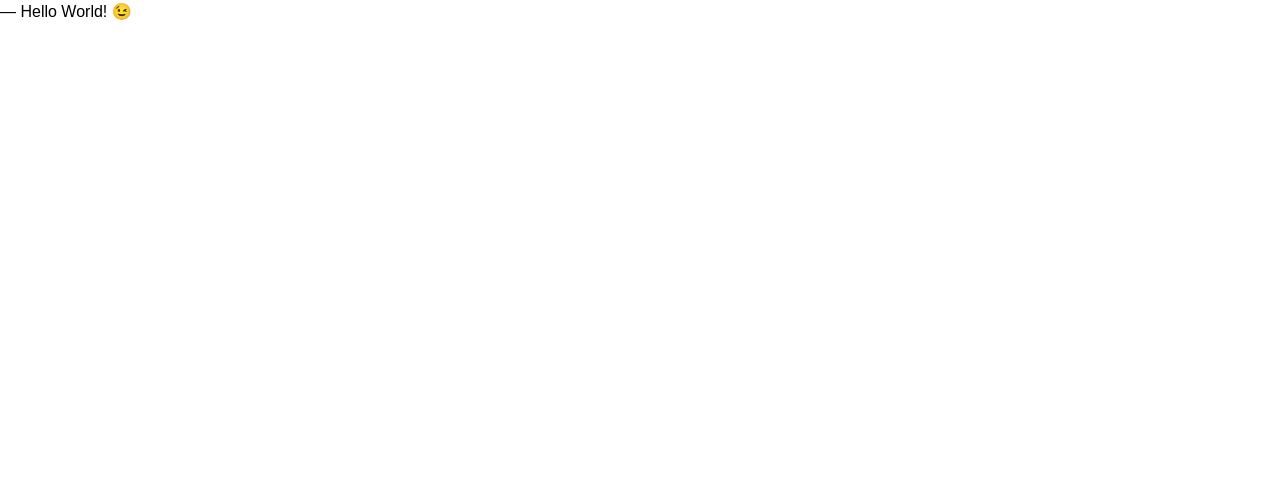
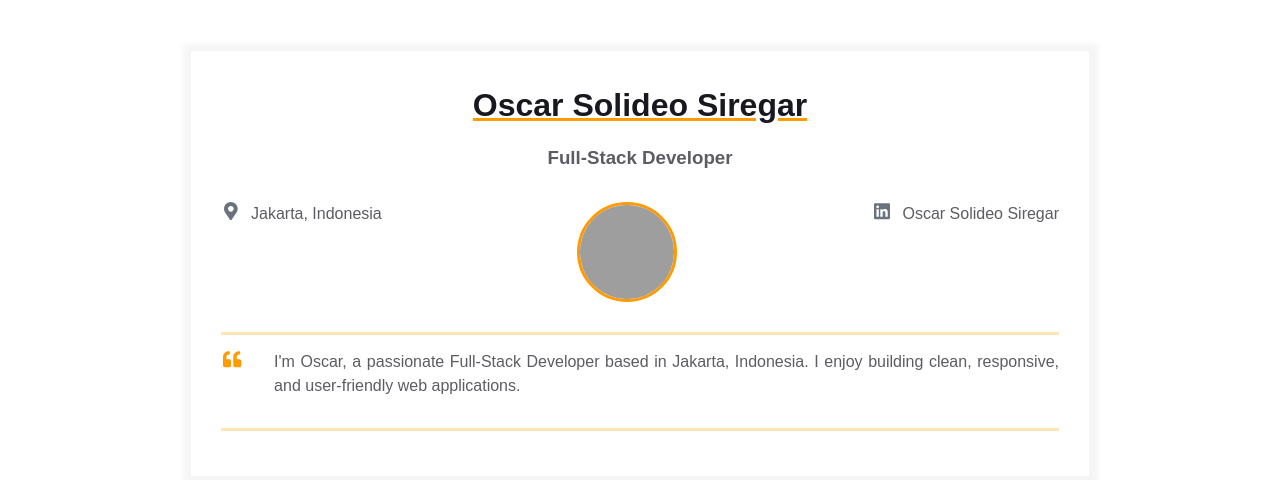
Before and after one commit to oscarsiregar/homepage, a plain HTML site: page index.html in a window 1280 px wide. Drawn offline with Linux system fonts and the light colour scheme; grey boxes are pictures that could not be loaded.

Commit message:
Added primary content: header, contact info, avatar, and intro

```diff
--- a/index.html
+++ b/index.html
@@ -7,6 +7,98 @@
     <link rel="stylesheet" href="styles.css" />
   </head>
   <body>
-    ― Hello World! &#x1F609;
+    <main>
+      <div class="resume">
+        <div class="container">
+          <div class="resume__block">
+            <h1 class="contact-info__header">Oscar Solideo Siregar</h1>
+            <h3 class="contact-info__sub-header">Full-Stack Developer</h3>
+
+            <div class="contact_info_container fh">
+              <div class="contact-info__block">
+                <a href="" rel="author" class="contact-info__item">
+                  <div class="contact-info__item-icon-wrapper">
+                    <svg
+                      class="contact-info__item-icon"
+                      xmlns="http://www.w3.org/2000/svg"
+                      viewBox="0 0 384 512"
+                    >
+                      <path
+                        d="M172.268 501.67C26.97 291.031 0 269.413 0 192 0 85.961 85.961 0
+        192 0s192 85.961 192 192c0 77.413-26.97 99.031-172.268 309.67-9.535
+        13.774-29.93 13.773-39.464 0zM192 272c44.183 0 80-35.817
+        80-80s-35.817-80-80-80-80 35.817-80 80 35.817 80 80 80z"
+                      ></path>
+                    </svg>
+                  </div>
+                  <span>Jakarta, Indonesia</span>
+                </a>
+              </div>
+
+              <div class="contact-info__block contact-info__block--center">
+                <img
+                  class="contact-info__avatar"
+                  src="assets/avatar.png"
+                  alt="Avatar"
+                />
+              </div>
+
+              <div class="contact-info__block">
+                <a
+                  href="https://www.linkedin.com/in/oscar-solideo-siregar/"
+                  rel="author"
+                  class="contact-info__item"
+                >
+                  <div class="contact-info__item-icon-wrapper">
+                    <svg
+                      class="contact-info__item-icon"
+                      xmlns="http://www.w3.org/2000/svg"
+                      viewBox="0 0 448 512"
+                    >
+                      <path
+                        d="M416 32H31.9C14.3 32 0 46.5 0 64.3v383.4C0 465.5 14.3 480 31.9
+        480H416c17.6 0 32-14.5 32-32.3V64.3c0-17.8-14.4-32.3-32-32.3zM135.4
+        416H69V202.2h66.5V416zm-33.2-243c-21.3 0-38.5-17.3-38.5-38.5S80.9
+        96 102.2 96c21.2 0 38.5 17.3 38.5 38.5 0 21.3-17.2 38.5-38.5
+        38.5zm282.1 243h-66.4V312c0-24.8-.5-56.7-34.5-56.7-34.6 0-39.9
+        27-39.9 54.9V416h-66.4V202.2h63.7v29.2h.9c8.9-16.8 30.6-34.5
+        62.9-34.5 67.2 0 79.7 44.3 79.7 101.9V416z"
+                      ></path>
+                    </svg>
+                  </div>
+                  <span>Oscar Solideo Siregar</span>
+                </a>
+              </div>
+            </div>
+          </div>
+        </div>
+
+        <div class="container">
+          <div class="resume__block">
+            <div class="intro">
+              <div class="intro__icon-wrapper">
+                <svg
+                  class="intro__icon"
+                  xmlns="http://www.w3.org/2000/svg"
+                  viewBox="0 0 512 512"
+                >
+                  <path
+                    d="M464 256h-80v-64c0-35.3 28.7-64 64-64h8c13.3 0 24-10.7 24-24V56c0-13.3-10.7-24-24-24h-8c-88.4 0-160
+  71.6-160 160v240c0 26.5 21.5 48 48 48h128c26.5 0 48-21.5 48-48V304c0-26.5-21.5-48-48-48zm-288 0H96v-64c0-35.3 28.7-64 64-64h8c13.3 0
+   24-10.7 24-24V56c0-13.3-10.7-24-24-24h-8C71.6 32 0 103.6 0 192v240c0 26.5 21.5 48 48 48h128c26.5 0 48-21.5
+  48-48V304c0-26.5-21.5-48-48-48z"
+                  ></path>
+                </svg>
+              </div>
+              <p class="intro_text">
+                I'm Oscar, a passionate Full-Stack Developer based in Jakarta,
+                Indonesia. I enjoy building clean, responsive, and user-friendly
+                web applications.
+              </p>
+            </div>
+          </div>
+        </div>
+      </div>
+    </main>
   </body>
 </html>
```
Also changed, not shown: 1 other file.
